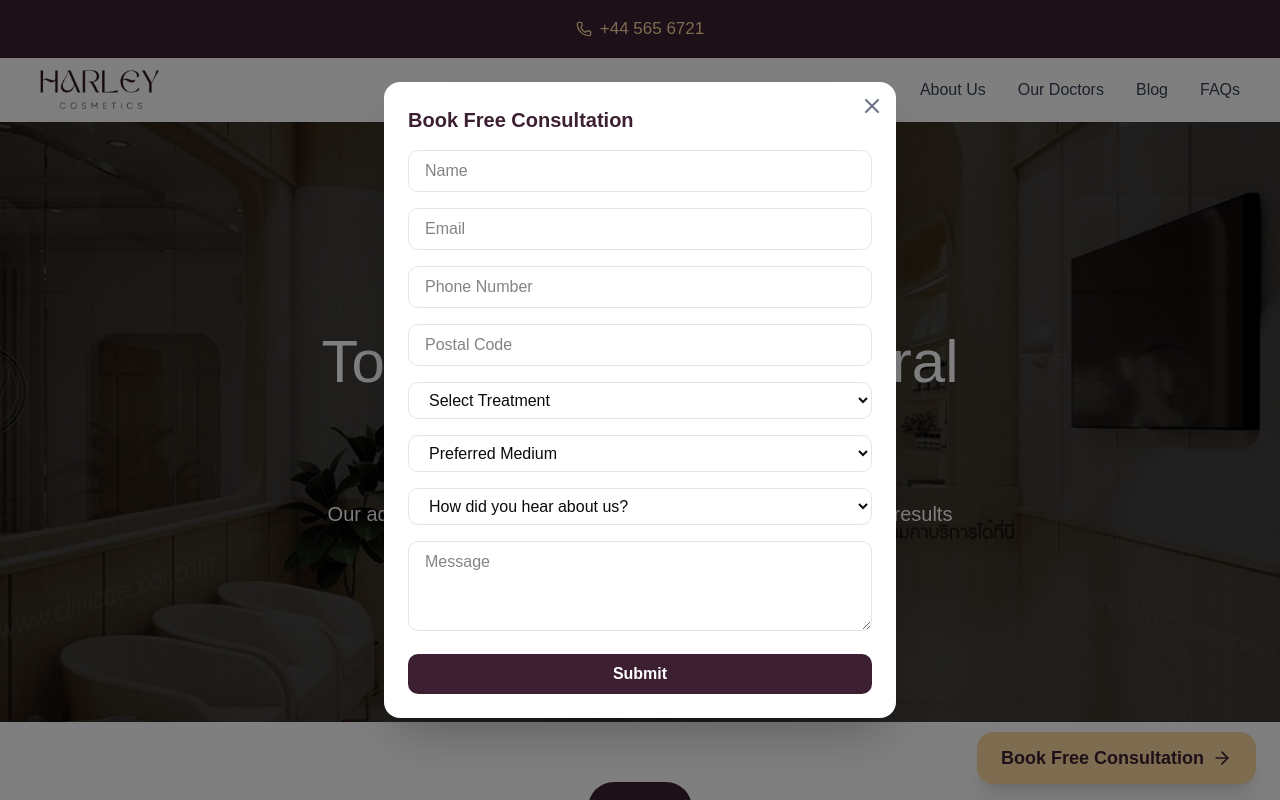
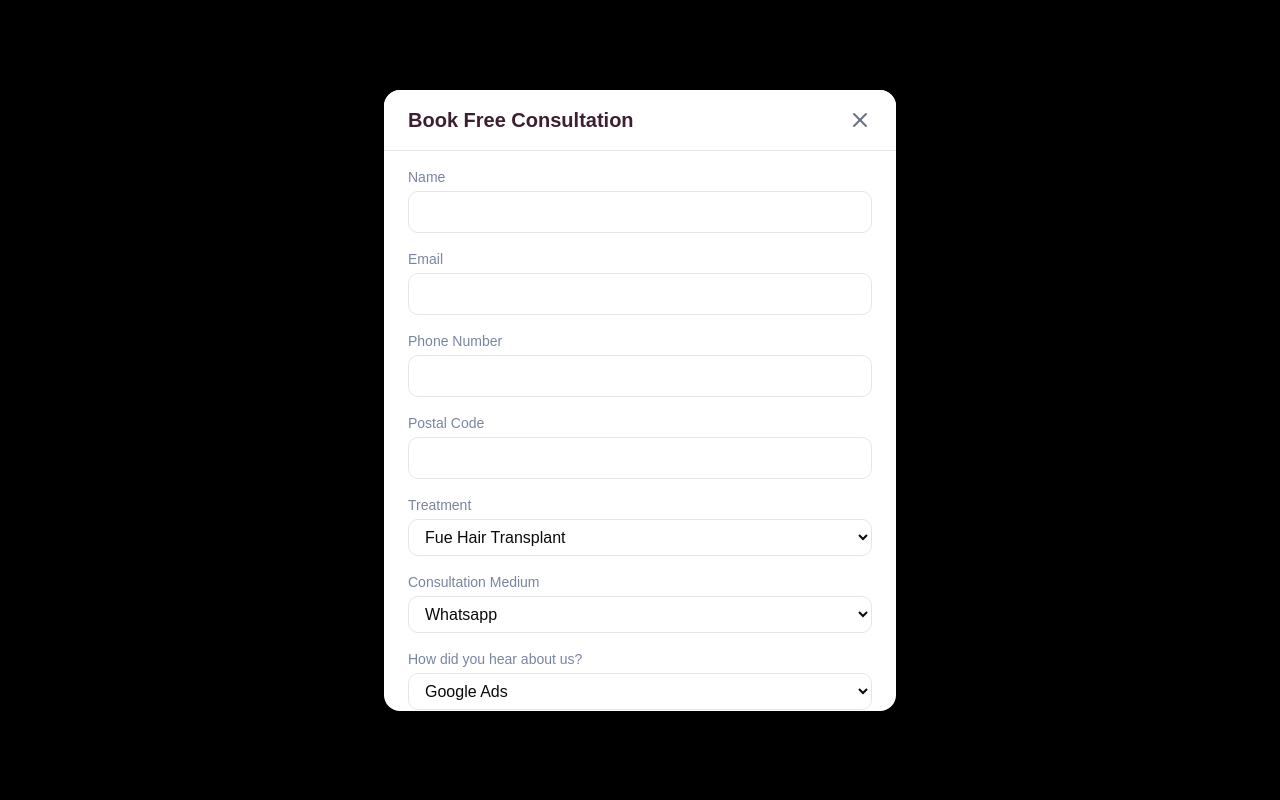
Before and after one commit to Saleh-09/HarleyCosmetics, a React (Vite) app: page / in a window 1280 px wide. Both pictures are taken after a click on the button "Book Free Consultation". Built offline with nearby package versions, Linux system fonts and the light colour scheme.

Commit message:
Updated Form

```diff
--- a/src/App.jsx
+++ b/src/App.jsx
@@ -13,16 +13,15 @@ import FueHairTransplant from './Pages/FueHairTransplant';
 
 function FloatingButton() {
   const location = useLocation();
-  const [open, setOpen] = useState(false);
+  const [isOpen, setIsOpen] = useState(false);
 
-  // Hide button on Contact Us page
   if (location.pathname === "/contact") return null;
 
   return (
     <>
       {/* Floating Button */}
       <button
-        onClick={() => setOpen(true)}
+        onClick={() => setIsOpen(true)}
         className="
           fixed bottom-4
           right-1/2 translate-x-1/2
@@ -38,50 +37,50 @@ function FloatingButton() {
         <ArrowRight className="w-5 h-5" />
       </button>
 
-      {/* Popup Form */}
-      {open && (
-        <div className="fixed inset-0 flex items-center justify-center bg-black/50 z-50">
-          <div className="bg-white rounded-2xl shadow-2xl p-6 w-[90%] max-w-lg relative">
-            {/* Close Button */}
-            <button
-              className="absolute top-3 right-3 text-gray-500 hover:text-black"
-              onClick={() => setOpen(false)}
-            >
-              <X className="w-6 h-6" />
-            </button>
-
-            <h2 className="text-xl font-semibold text-[#3C2031] mb-4">
+      {/* Popup Modal */}
+      {isOpen && (
+        <div className="fixed inset-0 bg-black bg-opacity-40 flex items-center justify-center z-50 px-4">
+          <div className="bg-white rounded-2xl w-full max-w-lg shadow-2xl">
+            {/* Header (fixed at top of modal) */}
+            <div className="flex justify-between items-center border-b px-6 py-4 sticky top-0 bg-white rounded-t-2xl z-10">
+              <h2 className="text-xl font-semibold text-[#3C2031]">
                 Book Free Consultation
               </h2>
+              <button onClick={() => setIsOpen(false)}>
+                <X className="w-6 h-6 text-gray-500 hover:text-gray-700" />
+              </button>
+            </div>
 
-            <form className="space-y-4">
+            {/* Scrollable form */}
+            <div className="px-6 py-4 space-y-4 max-h-[70vh] overflow-y-auto">
               {/* Name */}
-              <input
-                type="text"
-                placeholder="Name"
-                className="w-full border rounded-lg px-4 py-2"
-              />
+              <div>
+                <label className="block text-sm font-medium text-[#7985A0]">Name</label>
+                <input type="text" className="mt-1 w-full border rounded-lg px-3 py-2" />
+              </div>
+
               {/* Email */}
-              <input
-                type="email"
-                placeholder="Email"
-                className="w-full border rounded-lg px-4 py-2"
-              />
-              {/* Phone */}
-              <input
-                type="text"
-                placeholder="Phone Number"
-                className="w-full border rounded-lg px-4 py-2"
-              />
+              <div>
+                <label className="block text-sm font-medium text-[#7985A0]">Email</label>
+                <input type="email" className="mt-1 w-full border rounded-lg px-3 py-2" />
+              </div>
+
+              {/* Phone Number */}
+              <div>
+                <label className="block text-sm font-medium text-[#7985A0]">Phone Number</label>
+                <input type="tel" className="mt-1 w-full border rounded-lg px-3 py-2" />
+              </div>
+
               {/* Postal Code */}
-              <input
-                type="text"
-                placeholder="Postal Code"
-                className="w-full border rounded-lg px-4 py-2"
-              />
+              <div>
+                <label className="block text-sm font-medium text-[#7985A0]">Postal Code</label>
+                <input type="text" className="mt-1 w-full border rounded-lg px-3 py-2" />
+              </div>
+
               {/* Treatment Dropdown */}
-              <select className="w-full border rounded-lg px-4 py-2">
-                <option value="">Select Treatment</option>
+              <div>
+                <label className="block text-sm font-medium text-[#7985A0]">Treatment</label>
+                <select className="mt-1 w-full border rounded-lg px-3 py-2">
                   <option>Fue Hair Transplant</option>
                   <option>Beard Transplant</option>
                   <option>Eyebrow Transplant</option>
@@ -89,40 +88,45 @@ function FloatingButton() {
                   <option>Female Hair Loss</option>
                   <option>Un-Shaven Hair Transplant</option>
                 </select>
+              </div>
+
               {/* Consultation Medium */}
-              <select className="w-full border rounded-lg px-4 py-2">
-                <option value="">Preferred Medium</option>
+              <div>
+                <label className="block text-sm font-medium text-[#7985A0]">Consultation Medium</label>
+                <select className="mt-1 w-full border rounded-lg px-3 py-2">
                   <option>Whatsapp</option>
                   <option>Zoom</option>
                 </select>
+              </div>
+
               {/* Heard About Us */}
-              <select className="w-full border rounded-lg px-4 py-2">
-                <option value="">How did you hear about us?</option>
+              <div>
+                <label className="block text-sm font-medium text-[#7985A0]">How did you hear about us?</label>
+                <select className="mt-1 w-full border rounded-lg px-3 py-2">
                   <option>Google Ads</option>
                   <option>Twitter</option>
                   <option>Instagram</option>
                 </select>
+              </div>
+
               {/* Message */}
-              <textarea
-                placeholder="Message"
-                className="w-full border rounded-lg px-4 py-2"
-                rows="3"
-              ></textarea>
+              <div>
+                <label className="block text-sm font-medium text-[#7985A0]">Message</label>
+                <textarea className="mt-1 w-full border rounded-lg px-3 py-2" rows="4"></textarea>
+              </div>
 
-              {/* Submit */}
-              <button
-                type="submit"
-                className="w-full bg-[#3C2031] text-white font-semibold py-2 rounded-lg hover:bg-[#5a2f47]"
-              >
+              {/* Submit Button */}
+              <button className="w-full bg-[#3C2031] text-white py-3 rounded-lg hover:bg-[#5a2e47]">
                 Submit
               </button>
-            </form>
+            </div>
           </div>
         </div>
       )}
     </>
   );
 }
+
 function App() {
   return (
     <div>
```
Lines whose indentation alone changed are shown as unchanged.
